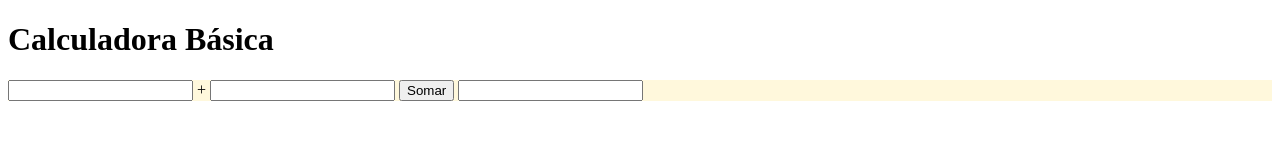
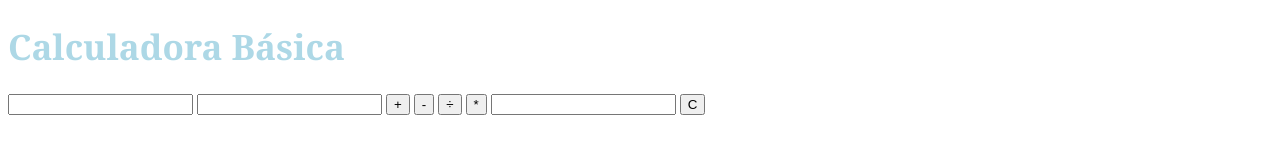
Before and after one commit to LeticiaRDomingues/fatec2023-calculadora, a plain HTML site: page index.html in a window 1280 px wide. Drawn offline with Linux system fonts and the light colour scheme.

Commit message:
Botao Somar

```diff
--- /dev/null
+++ b/funcionamento.js
@@ -0,0 +1,42 @@
+function somar(){
+    var num1, num2, resp;
+   num1 = parseFloat(document.getElementById("num1").value);
+   num2 = parseFloat(document.getElementById("num2").value);
+
+   resp = num1 + num2;
+
+   document.getElementById("resp").value = resp;
+ }
+ function subtrair(){
+     var num1, num2, resp;
+     num1 = parseFloat(document.getElementById("num1").value);
+     num2 = parseFloat(document.getElementById("num2").value);
+
+     resp = num1 - num2;
+
+     document.getElementById("resp").value = resp
+ }
+ function dividir(){
+     var num1, num2, resp;
+     num1 = parseFloat(document.getElementById("num1").value);
+     num2 = parseFloat(document.getElementById("num2").value);
+
+     resp = num1 / num2;
+
+     document.getElementById("resp").value = resp
+ }
+ function multiplicar(){
+     var num1, num2, resp;
+     num1 = parseFloat(document.getElementById("num1").value);
+     num2 = parseFloat(document.getElementById("num2").value);
+
+     resp = num1 * num2;
+
+     document.getElementById("resp").value = resp
+ }
+ function limpar(){
+    var num1, num2, resp;
+    document.getElementById('num1').value='';
+    document.getElementById('num2').value='';
+    document.getElementById('resp').value='';
+ }
--- a/index.html
+++ b/index.html
@@ -6,42 +6,26 @@
     <meta name="viewport" content="width=device-width, initial-scale=1.0">
     <title>Calculadora</title>
 </head>
-<!--Aqui começa a parte em CSS-->
-<!--Poderia escrever apenas <style></style> e também daria certo-->
-<style type="text/css">
-form {
-    background-color:cornsilk;
-    }
-</style>
-</head>
 
-<!--Aqui termina a parte em CSS-->
 <body>
+
+    <link rel="stylesheet" type="text/css" href="style.css">
+
     <h1>Calculadora Básica</h1>
-    <!--Caso vc use form e tudo cuma, é pq forms são submetidos, a pag por padrão é recarregada e some, uma das soluções é tirar o form ou colocar isso no cod =  button type="button" -->
-        <!-- Para comentar-->
-    <form><input type="text" id="num1"><!--Não pode repetir id-->
-        +
+
+    <form>
+        <input type="text" id="num1">
         <input type="text" id="num2">
-        <button type="button" onclick="somar()">Somar</button>
-        <input type="text" id="resp" readonly><!--readonly=Serve para imperdir que possam escrever por cima e apenas leiam-->
+        <button type="button" onclick="somar()">+</button>
+        <button type="button" onclick="subtrair()">-</button>
+        <button type="button" onclick="dividir()">÷</button>
+        <button type="button" onclick="multiplicar()">*</button>
+        <input type="text" id="resp" readonly>
+        <button type="reset" onclick="limpar()">C</button>
     </form>
 
-    <!--A partir daqui começa a parte de JS da página-->
-    <script>
-        function somar(){
-           // alert("click"); - exemplo de cod em JS
-           var num1, num2, resp; //Declaracao de variaveis -nao é necessario- mas é visualmente mais organizado
-          // num1 = document.getElementById("num1"); - até aqui, o codigo vai guardar o elemento/objeto, e não o valor digitado
-          num1 = parseFloat(document.getElementById("num1").value);//Agora pegou o valor digitado
-          num2 = parseFloat(document.getElementById("num2").value);
+    <script type="text/javascript" src="funcionamento.js"></script></script>
 
-          resp = num1 + num2;
+</body>
 
-          document.getElementById("resp").value = resp;
-
-
-        }
-    </script>
-</body>
 </html>
--- /dev/null
+++ b/style.css
@@ -0,0 +1,5 @@
+h1{
+    font-size: 35px;
+    font-family: Georgia, 'Times New Roman', Times, serif;
+    color: lightblue;
+}
```
